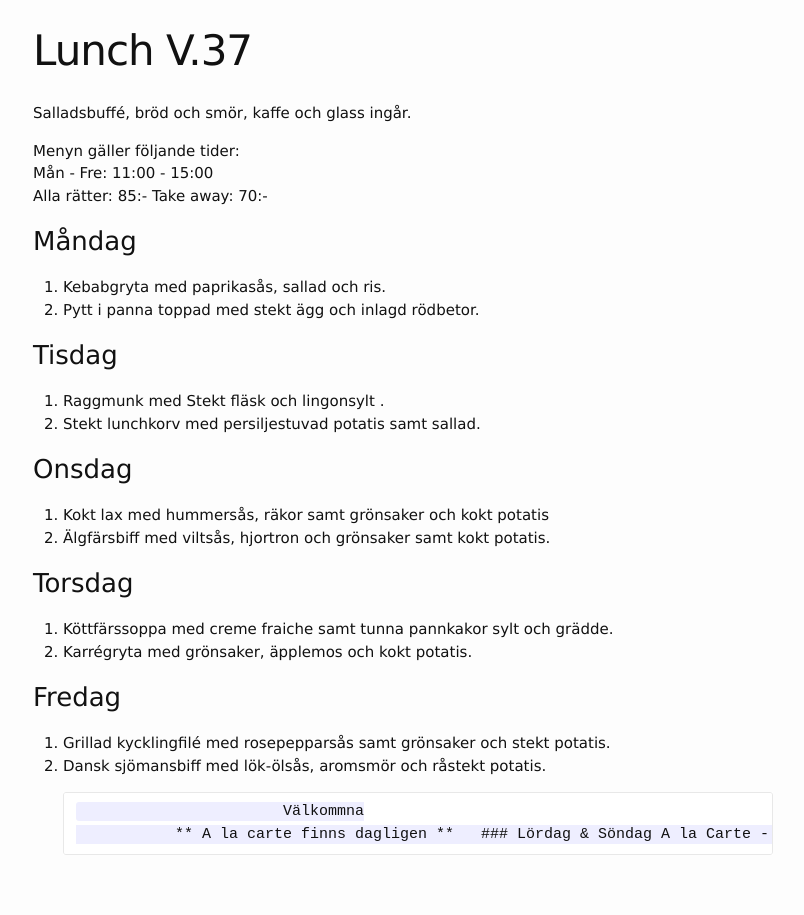
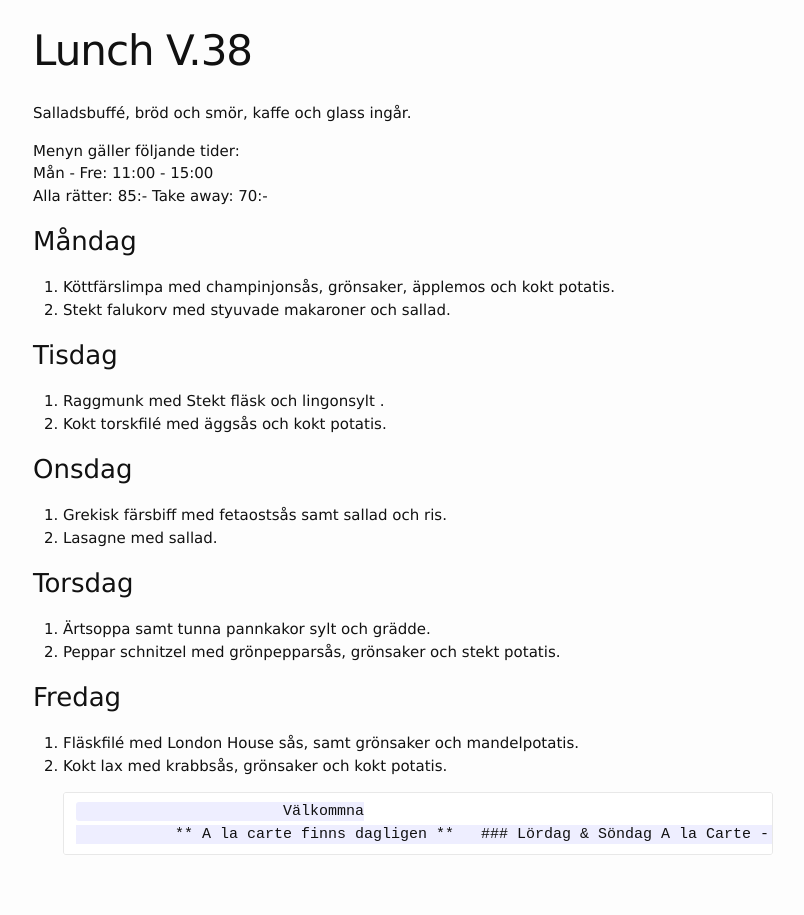
Before and after one commit to FarInn62/farinn62.github.io, a Jekyll site: the page built from lunch.md, in a window 1280 px wide. Shown: the whole page, without its empty margins (237-1041 px from the left). Built offline with Jekyll 4.4.1, drawn with Linux system fonts in a browser that asks for light colours.

Commit message:
Update lunch.md

```diff
--- a/lunch.md
+++ b/lunch.md
@@ -1,6 +1,6 @@
 ---
 layout: foodmenu
-title: Lunch V.37
+title: Lunch V.38
 permalink: /lunch/
 published: true
 ---
@@ -11,24 +11,24 @@ Mån - Fre: 11:00 - 15:00
 Alla rätter: 85:- Take away: 70:-
 
 ### Måndag
-1. Kebabgryta med paprikasås, sallad och ris.
-2. Pytt i panna toppad med stekt ägg och inlagd rödbetor.
+1. Köttfärslimpa med champinjonsås, grönsaker, äpplemos och kokt potatis.
+2. Stekt falukorv med styuvade makaroner och sallad.
 
 ### Tisdag
 1. Raggmunk med Stekt fläsk och lingonsylt .
-2. Stekt lunchkorv med persiljestuvad potatis samt sallad.
+2. Kokt torskfilé med äggsås och kokt potatis.
 
 ### Onsdag
-1. Kokt lax med hummersås, räkor samt grönsaker och kokt potatis
-2. Älgfärsbiff med viltsås, hjortron och grönsaker samt kokt potatis.
+1. Grekisk färsbiff med fetaostsås samt sallad och ris.
+2. Lasagne med sallad.
 
 ### Torsdag
-1. Köttfärssoppa med creme fraiche samt tunna pannkakor sylt och grädde.
-2. Karrégryta med grönsaker, äpplemos och kokt potatis.
+1. Ärtsoppa samt tunna pannkakor sylt och grädde.
+2. Peppar schnitzel med grönpepparsås, grönsaker och stekt potatis.
 
 ### Fredag
-1. Grillad kycklingfilé med rosepepparsås samt grönsaker och stekt potatis.
-2. Dansk sjömansbiff med lök-ölsås, aromsmör och råstekt potatis.
+1. Fläskfilé med London House sås, samt grönsaker och mandelpotatis.
+2. Kokt lax med krabbsås, grönsaker och kokt potatis.
 
                               Välkommna
                   ** A la carte finns dagligen **
```
